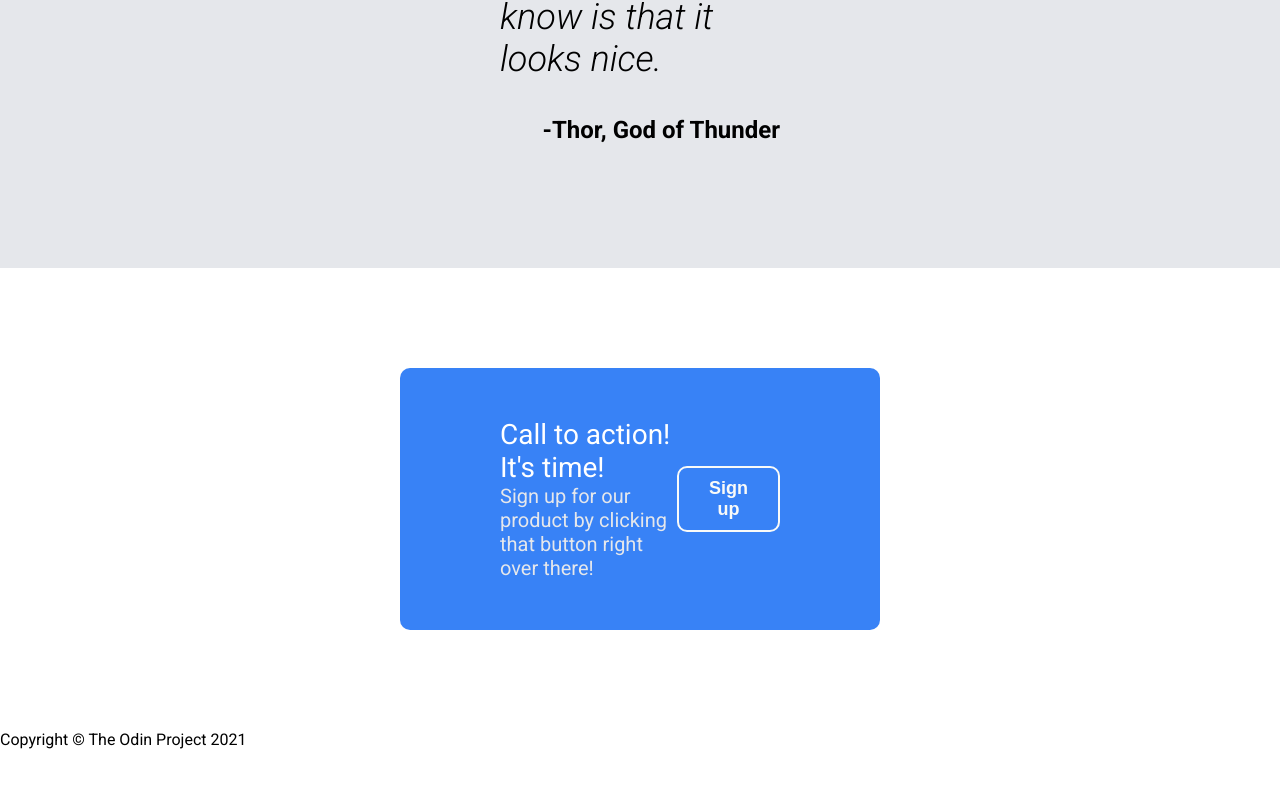
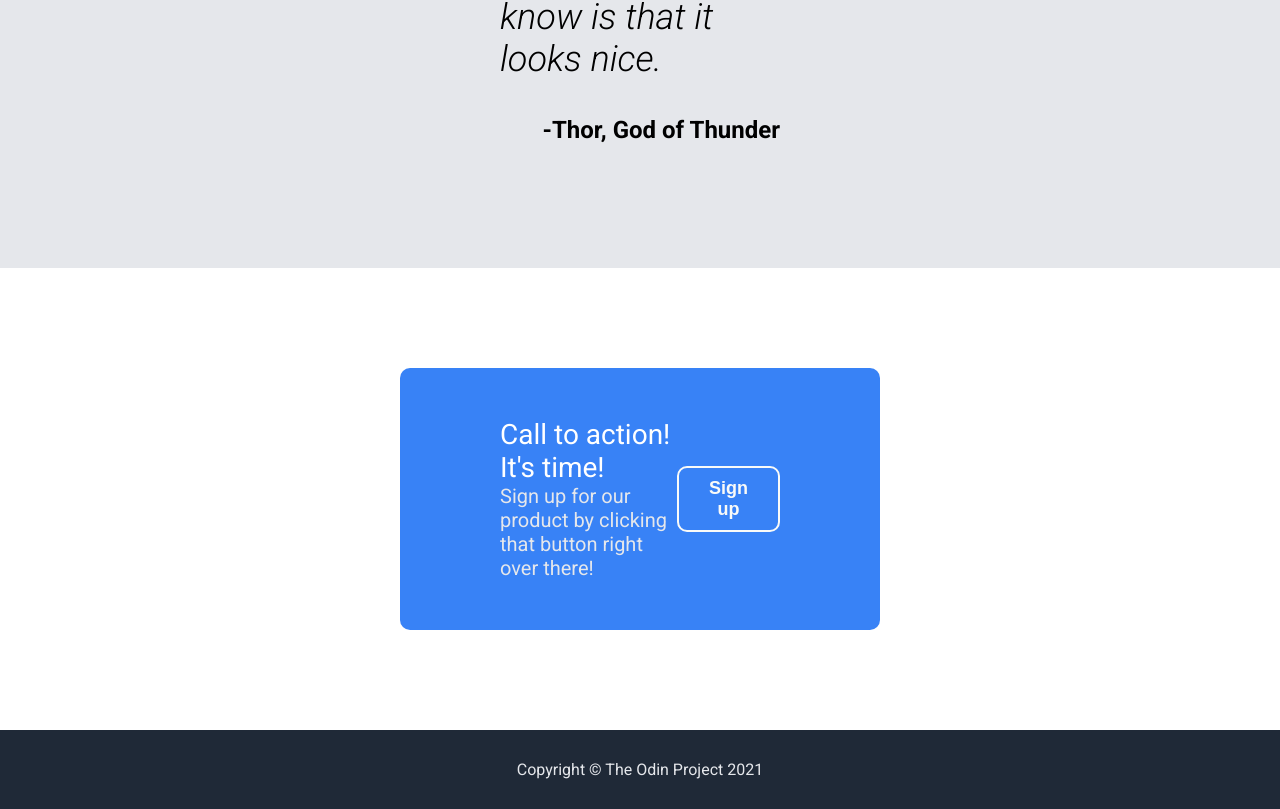
Before and after one commit to eddiegutman/odin-landing-page, a plain HTML site: page index.html in a window 1280 px wide. Shown: the part 1654-2463 px from the top of the page. Before the commit the page ends 2403 px from the top, so only its background shows below. Drawn offline with Linux system fonts and the light colour scheme.

Commit message:
Add styling for the footer section

```diff
--- a/styles.css
+++ b/styles.css
@@ -166,3 +166,12 @@ body {
 .action-button {
   border: 2px solid #F9FAF8;
 }
+
+.footer {
+  background-color: #1F2937;
+  display: flex;
+  justify-content: center;
+  align-items: center;
+  color: #E5E7EB;
+  padding: 30px 0;
+}
```
